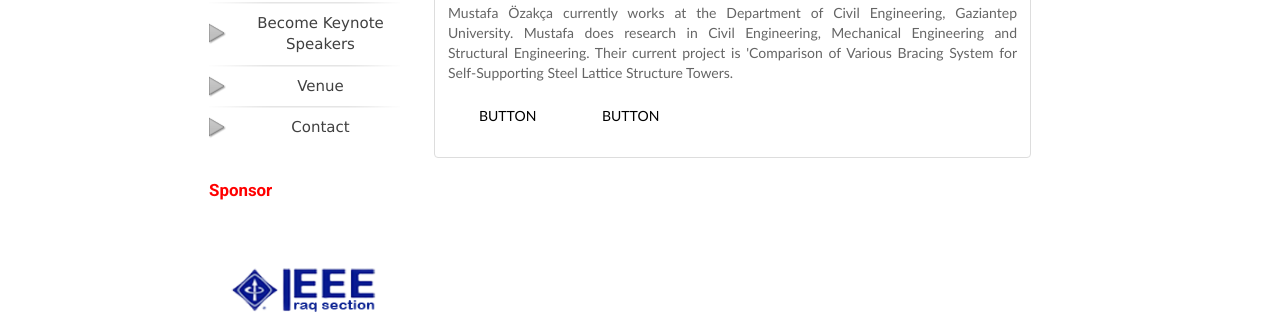
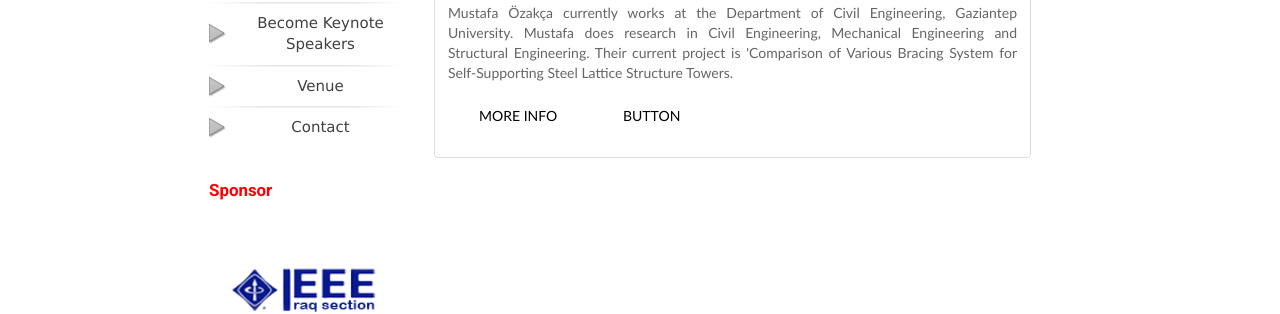
Before and after one commit to alaidi/ICOSEA, a Jekyll site: the page built from keynote.md, in a window 1280 px wide. Shown: the part 844-1158 px from the top of the page. Built offline with Jekyll 4.4.1, drawn with Linux system fonts in a browser that asks for light colours; our own code applies the rules of GitHub Pages for plain Markdown files.

Commit message:
fix button

```diff
--- a/keynote.md
+++ b/keynote.md
@@ -15,6 +15,8 @@ layout: home
 <h3 id="thumbnail-label">Prof.Dr Mustafa Özakça<a class="anchorjs-link" href="#thumbnail-label"><span class="anchorjs-icon"></span></a></h3>
 <p>
 Mustafa Özakça currently works at the Department of Civil Engineering, Gaziantep University. Mustafa does research in Civil Engineering, Mechanical Engineering and Structural Engineering. Their current project is 'Comparison of Various Bracing System for Self-Supporting Steel Lattice Structure Towers.</p>
-<p><a href="#" class="btn btn-primary" role="button">Button</a> <a href="#" class="btn btn-default" role="button">Button</a></p>
+<p>
+<a href="https://www.gantep.edu.tr/en/akademik/index.php?ana=0&akadID=479&bolum_id=0" class="btn btn-primary" role="button">more info</a>
+<a href="#" class="btn btn-default" role="button">Button</a></p>
 </div>
 </div>
```
